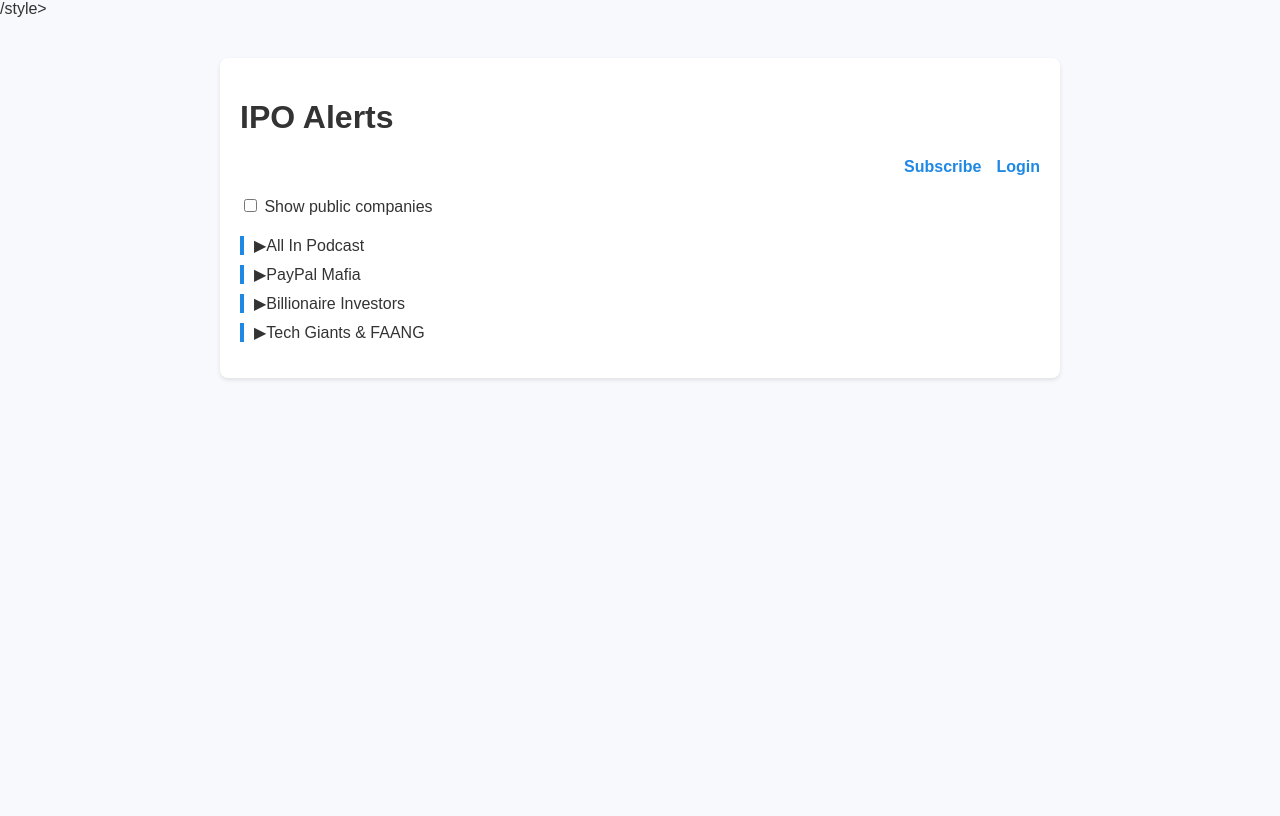
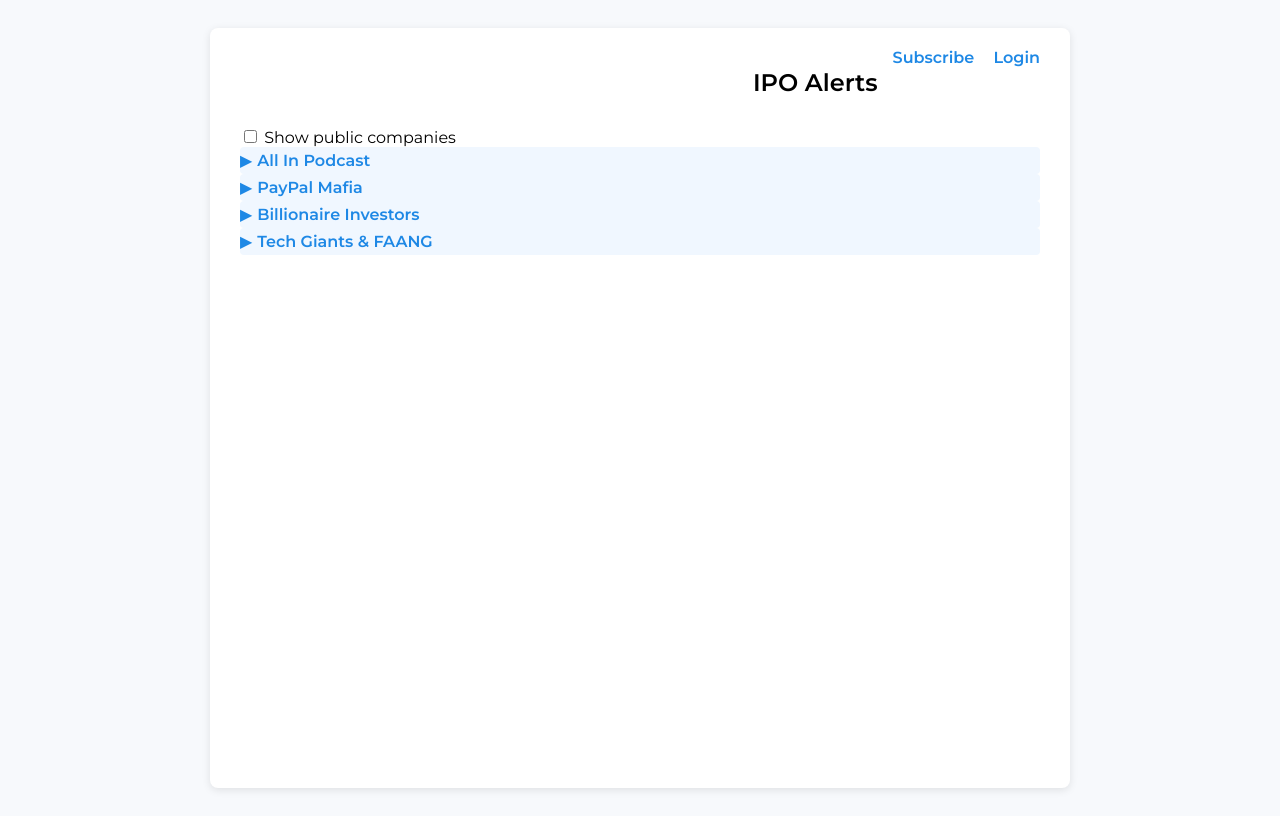
Before and after one commit to shawnzade/IPOAlerts.io, a plain HTML site: page public/index.html in a window 1280 px wide. Drawn offline with Linux system fonts and the light colour scheme.

Commit message:
Modernize index.html: load Google Fonts and external stylesheet

```diff
--- a/public/index.html
+++ b/public/index.html
@@ -5,109 +5,29 @@
   <meta name="viewport" content="width=device-width, initial-scale=1.0">
   <title>IPO Alerts</title>
   <link rel="manifest" href="manifest.json">
-  <style>
-    body {
-      font-family: Arial, sans-serif;
-      margin: 0;
-      padding: 0;
-      background-color: #f7f9fc;
-      color: #333;
-    }
-    .container {
-      max-width: 800px;
-      margin: 40px auto;
-      padding: 20px;
-      background-color: #fff;
-      box-shadow: 0 2px 4px rgba(0, 0, 0, 0.1);
-      border-radius: 8px;
-    }
-    nav {
-      display: flex;
-      justify-content: flex-end;
-      margin-bottom: 20px;
-    }
-    nav a {
-      margin-left: 15px;
-      text-decoration: none;
-      color: #1e88e5;
-      font-weight: bold;
-    }
-    nav a:hover {
-      text-decoration: underline;
-    }
-    #toggle-container {
-      margin-bottom: 20px;
-    }
-    label {
-      margin-right: 10px;
-    }
-    ul {
-      list-style: none;
-      padding: 0;
-    }
-    .category {
-      margin-bottom: 10px;
-      padding-left: 10px;
-      border-left: 4px solid #1e88e5;
-    }
-    .investor {
-      margin-bottom: 5px;
-      padding-left: 10px;
-        /* Highlight nodes with children */
-  .node-label {
-    color: #333;
-  }
-
-  .has-children .node-label {
-    color: #1e88e5;
-    font-weight: 600;
-  }
-
-  .has-children .arrow {
-    color: #1e88e5;
-  }
-
-  /* Valuation style */
-  .valuation {
-    color: #2e7d32;
-    font-weight: bold;
-  }
-   /* Highlight nodes with children */
-  .node-label {
-    color: #333;
-  }
-
-  .has-children .node-label {
-    color: #1e88e5;
-    font-weight: 600;
-  }
-
-  .has-children .arrow {
-    color: #1e88e5;
-  }
-
-  /* Valuation style */
-  .valuation {
-    color: #2e7d32;
-    font-weight: bold;
-  }
-
-</style>/style>
+  <!-- Load Google Fonts -->
+  <link rel="preconnect" href="https://fonts.googleapis.com">
+  <link rel="preconnect" href="https://fonts.gstatic.com" crossorigin>
+  <link href="https://fonts.googleapis.com/css2?family=Montserrat:wght@400;600&display=swap" rel="stylesheet">
+  <!-- Load external stylesheet -->
+  <link rel="stylesheet" href="style.css">
 </head>
 <body>
   <div class="container">
-    <h1>IPO Alerts</h1>
     <nav>
-      <a href="subscribe.html">Subscribe</a>
-      <a href="login.html">Login</a>
+      <div><h1>IPO Alerts</h1></div>
+      <div>
+        <a href="subscribe.html">Subscribe</a>
+        <a href="login.html">Login</a>
+      </div>
     </nav>
-    <div id="toggle-container">
-      <label>
-        <input type="checkbox" id="toggle"> Show public companies
-      </label>
-    </div>
-    <ul id="tree"></ul>
+    <label class="toggle">
+      <input type="checkbox" id="show-public">
+      Show public companies
+    </label>
+    <div id="tree"></div>
   </div>
-  <script src="js/app.js" defer></script>
+  <script defer src="js/app.js"></script>
 </body>
-</html>
+
+  </html>
```
